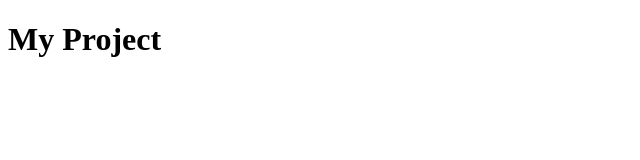
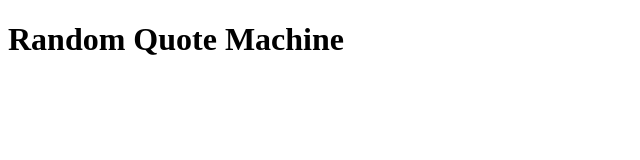
Before and after one commit to hiddenciphers/randomQuoteMachine, a website: page index.html in a window 1280 px wide. Shown: the whole page, without its empty margins (0-640 px from the left). Drawn offline with nearby package versions, Linux system fonts and the light colour scheme.

Commit message:
Initialised npm and added jQuery CDN

```diff
--- a/index.html
+++ b/index.html
@@ -3,20 +3,15 @@
 <head>
     <meta charset="UTF-8">
     <meta name="viewport" content="width=device-width, initial-scale=1.0">
-    <title>Your Project</title>
-
-    <!-- Your CSS here -->
+    <title>Random Quote Machine</title>
     <link rel="stylesheet" href="styles.css">
 </head>
 <body>
-    <!-- Your project HTML here -->
-    <h1>My Project</h1>
-    <div id="project-container">
-        <!-- Project content -->
-    </div>
-    <!-- Your JS scripts -->
+    <h1>Random Quote Machine</h1>
+    <div id="project-container"></div>
+    <!-- Scripts -->
     <script src="script.js"></script>
-    <!-- Include freeCodeCamp test suite CDN link -->
+    <script src="https://ajax.googleapis.com/ajax/libs/jquery/3.7.1/jquery.min.js"></script>
     <script src="https://cdn.freecodecamp.org/testable-projects-fcc/v1/bundle.js"></script>
 </body>
 </html>
```
Also changed, not shown: package.json (added, +19 -0 lines).
